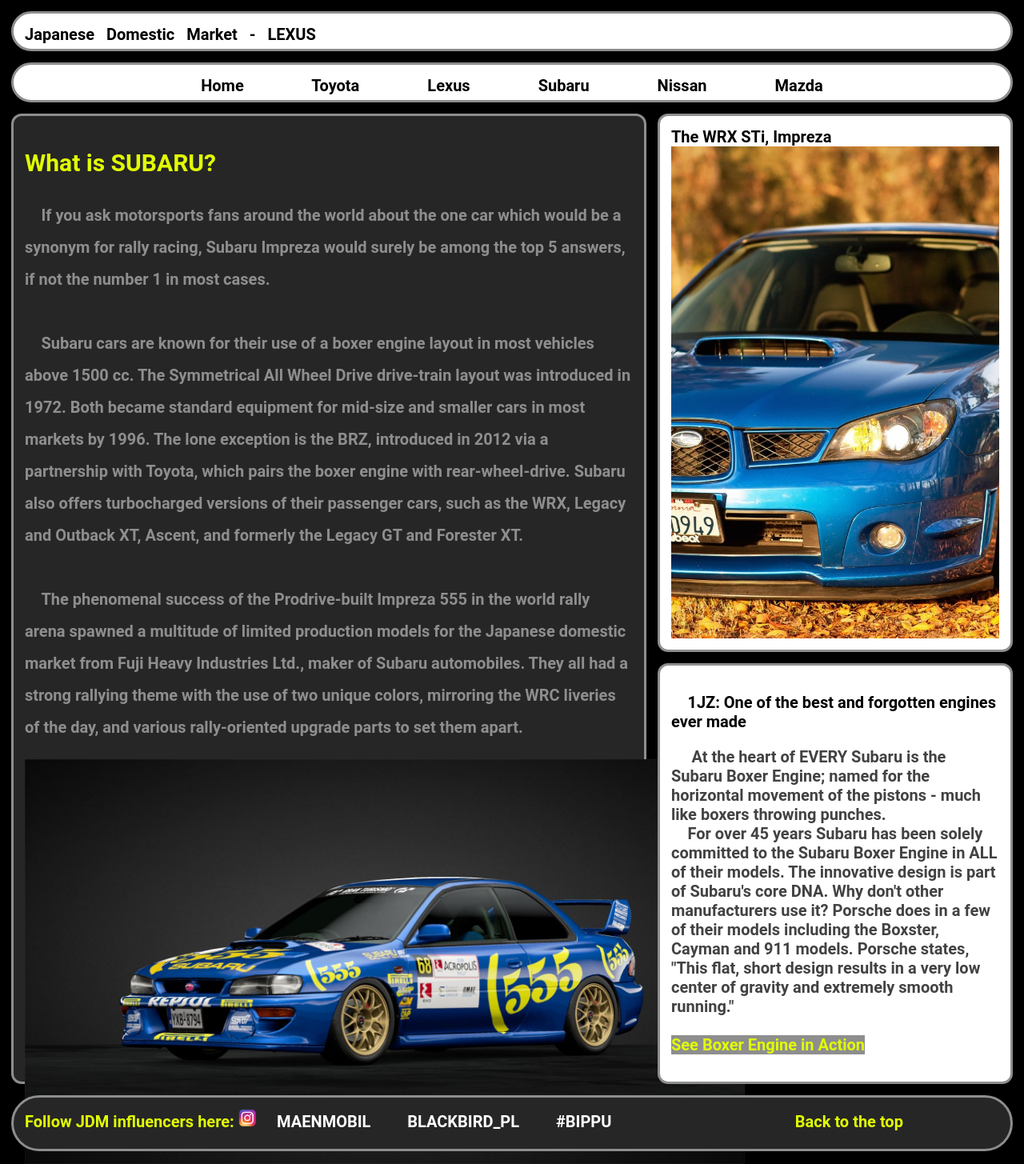
After one commit to FlaviuPalii/Tehnologii-Web, a PHP site: page /site/subaru1.html in a window 1280 px wide. The commit adds this page. Shown: the whole page at 80% size. Run offline with PHP 8.4, Linux system fonts and the light colour scheme.

Commit message:
redesigned pages added

```diff
--- /dev/null
+++ b/Lab1TW/css/default.css
@@ -0,0 +1,109 @@
+body {
+    margin: 0;
+    background-color: #000000;
+    overflow-x: hidden;
+}
+
+.container {
+    width: 100vw;
+    height: 100vw;
+
+    font-family: 'Roboto', sans-serif;
+    font-weight: bold;
+    font-size: 20px;
+
+    display: grid;
+    grid-template-columns: repeat(3, 1fr);
+    grid-template-rows: 50px 50px 1fr 1fr 70px;
+
+    gap: 14px;
+
+    padding: 14px;
+    box-sizing: border-box;
+}
+
+.container div {
+        padding: 14px;
+        border: 3px solid #8E8E8E;
+}
+
+ .header{
+    border-radius: 25px;
+    grid-column-start: 1;
+    grid-column-end: 4;
+    background-color:#ffffff;
+    word-spacing: 10px;
+ }
+
+ .menu{
+    border-radius: 25px;
+    grid-column-start: 1;
+    grid-column-end: 4;
+    background-color:#ffffff;
+    text-align: center;
+    word-spacing: 80px;
+ }
+
+ .content-large {
+     border-radius: 13px;
+     grid-row-start: 3;
+     grid-row-end: span 2;
+     grid-column-start: 1;
+     grid-column-end: 3;
+     background-color: #262626;
+     line-height: 2em;
+ }
+
+ .content-small {
+    border-radius: 13px;
+    background-color: #ffffff;
+ }
+
+ .footer{
+     border-radius: 40px;
+     grid-column: 1 / span 3;
+     background-color: #262626;
+ }
+
+ a {
+        color: rgb(0, 0, 0);
+        background-color: transparent;
+        text-decoration: none;
+    }
+
+ a:hover {
+  color: #E1FF00 ;
+  border-radius: 5px;
+  background-color: #8E8E8E;
+ }
+
+ #img_1{
+     width: 900px;
+     margin: 0 auto;
+     display: block;
+ }
+
+ #img_2{
+    width: 410px;
+    margin: 0 auto;
+    display: block;
+ }
+
+ #icon{
+    width: 23px;
+ }
+
+ #lime_text{
+    color:#E1FF00;
+ }
+
+ #highlighted_lime{
+    color:#E1FF00; background-color: #8E8E8E;
+ }
+
+ #blackgray_text{
+    color:#424242;
+ }
+ #white_text{
+    color:#ffffff;
+ }
--- a/Lab1TW/css/homepage.css
+++ b/Lab1TW/css/homepage.css
@@ -89,6 +89,7 @@ body {
     display: block;
  }
 
+
  #icon{
     width: 23px;
  }
--- /dev/null
+++ b/Lab1TW/site/subaru1.html
@@ -0,0 +1,72 @@
+<!DOCTYPE html>
+<head>
+<title>SUBARU goes BRUUUU</title>
+<meta name="viewport" content="width=device-width, initial-scale=1.0">
+<meta charset="UTF-8">
+
+<link rel="stylesheet" href="../css/default.css">
+
+</head>
+
+<body>
+
+    <div class="container">
+         <div class="header">
+             Japanese Domestic Market - LEXUS
+         </div>
+         <div class="menu">
+            <a href="../homepage.html">Home</a>
+            <a href="/site/toyota1.html">Toyota</a>
+            <a href="/site/lexus1.html">Lexus</a>
+            <a href="/site/subaru1.html">Subaru</a>
+            <a href="/site/nissan1.html">Nissan</a>
+            <a href="/site/mazda1.html">Mazda</a>
+         </div>
+         <div class="content-large" >
+            <h2 id="lime_text">What is SUBARU?</h2>
+            <p style="color:#8E8E8E">&emsp;If you ask motorsports fans around the world about the one car which would be
+                a synonym for rally racing, Subaru Impreza would surely be among the top 5 answers, if not the number 1
+                in most cases.<br><br>
+                &emsp;Subaru cars are known for their use of a boxer engine layout
+                in most vehicles above 1500 cc. The Symmetrical All Wheel Drive drive-train layout was introduced in 1972.
+                Both became standard equipment for mid-size and smaller cars in most markets by 1996.
+                The lone exception is the BRZ, introduced in 2012 via a partnership with Toyota, which pairs the
+                boxer engine with rear-wheel-drive. Subaru also offers turbocharged versions of their passenger cars,
+                such as the WRX, Legacy and Outback XT, Ascent, and formerly the Legacy GT and Forester XT.<br><br>
+                &emsp;The phenomenal success of the Prodrive-built Impreza 555 in the world rally arena
+                spawned a multitude of limited production models for the Japanese domestic market from Fuji Heavy
+                Industries Ltd., maker of Subaru automobiles. They all had a strong rallying theme with the use of
+                two unique colors, mirroring the WRC liveries of the day, and various rally-oriented upgrade parts
+                to set them apart.
+            </p>
+                <img src="../photos/subbie_rally.jpg" id="img_1">
+        </div>
+         <div class="content-small">The WRX STi, Impreza<br>
+            <img src="../photos/subbie_stanced.jpg" id="img_2">
+         </div>
+         <div class="content-small">
+             <p id="lime">&emsp;1JZ: One of the best and forgotten engines ever made</p>
+             <p id="blackgray_text">
+                &emsp; At the heart of EVERY Subaru is the Subaru Boxer Engine; named for
+                the horizontal movement of the pistons - much like boxers throwing punches.
+
+                <br>&emsp;For over 45 years Subaru has been solely committed to the Subaru Boxer
+                Engine in ALL of their models. The innovative design is part of Subaru's core
+                DNA. Why don't other manufacturers use it? Porsche does in a few of their models
+                including the Boxster, Cayman and 911 models. Porsche states, "This flat, short
+                design results in a very low center of gravity and extremely smooth running."<br><br>
+                <a href="https://pictures.dealer.com/s/sportsubarusoa/1377/2c01238d5fe0d5dc2e47bd58324d7a2bx.jpg" id="highlighted_lime">See Boxer Engine in Action</a>
+                </p>
+         </div>
+         <div class="footer" id="lime_text">Follow JDM influencers here:
+        <img src="../photos/ig+no+back.png" id="icon">
+        <a href="https://www.instagram.com/maenmobil/" id="white_text">&emsp;MAENMOBIL&emsp;</a>
+        <a href="https://www.instagram.com/blackbird_pl/" id="white_text">&emsp;BLACKBIRD_PL&emsp;</a>
+        <a href="https://www.instagram.com/explore/tags/bippu/" id="white_text">&emsp;#BIPPU&emsp;</a>
+        <a href="subaru1.html"id="lime_text">&emsp;&emsp;&emsp;&emsp;&emsp;&emsp;&emsp;&emsp;&emsp;&emsp;Back to the top&emsp;
+            &emsp;&emsp;&emsp;&emsp;&emsp;&emsp;&emsp;&emsp;</a>
+        </div>
+    </div>
+</body>
+
+</html>
```
Also changed, not shown: Lab1TW/css/lexus.css (added, +109 -0 lines), Lab1TW/homepage.html (+5 -5 lines), Lab1TW/site/lexus1.html (added, +69 -0 lines), Lab1TW/site/toyota1.html (added, +73 -0 lines), Lab1TW/photos/SOUPra_mk3.jpg (added), Lab1TW/photos/crown_JZS171.jpg (added), Lab1TW/photos/lexus_SC300.jpg (added), Lab1TW/photos/ls430_stanced.jpg (added), Lab1TW/photos/subbie_rally.jpg (added), Lab1TW/photos/subbie_stanced.jpg (added), 1 other file.
